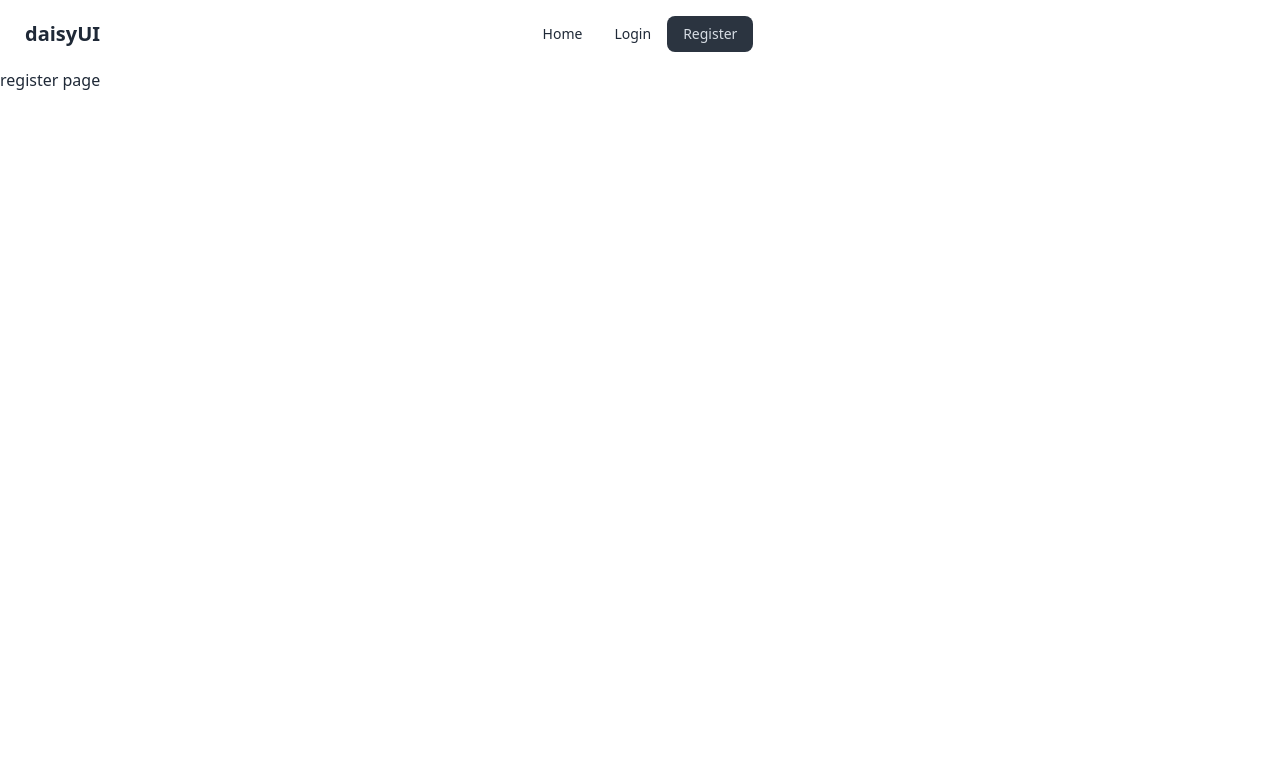
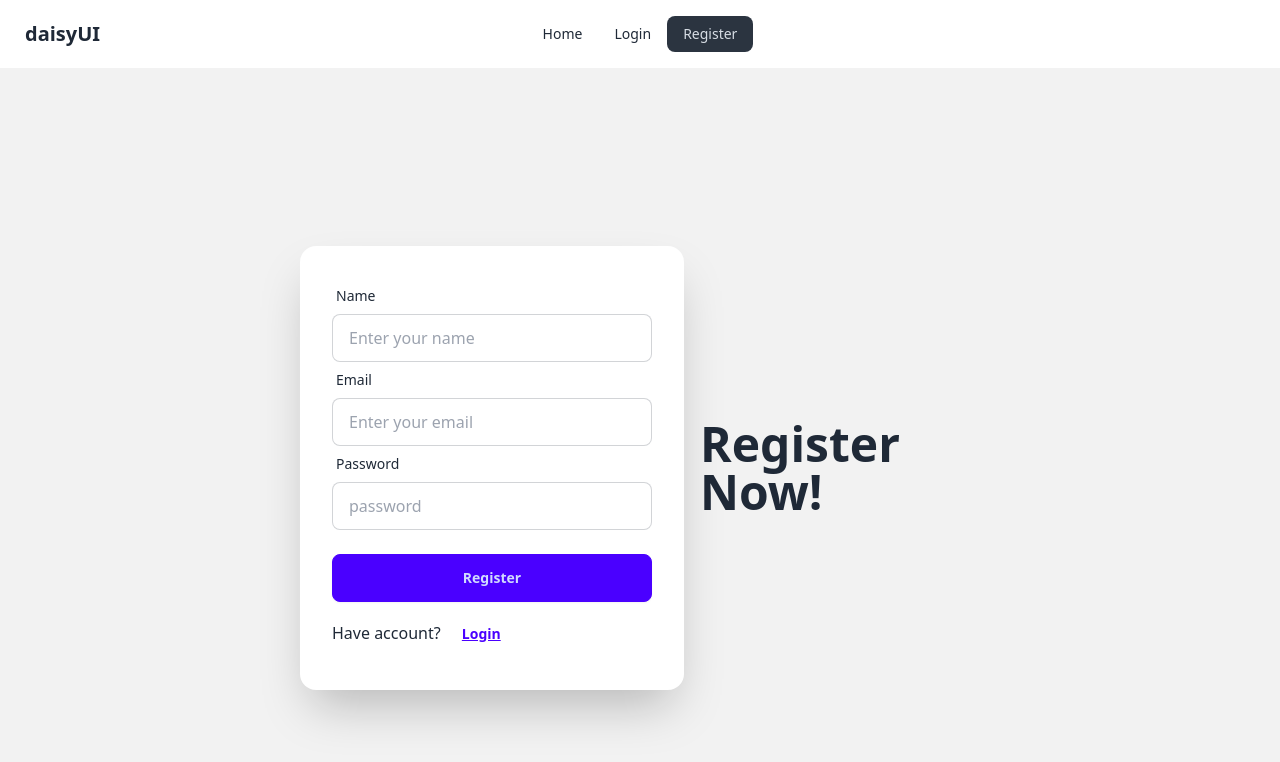
Before and after one commit to yousof-ali/private-routing, a React (Vite) app: page /register in a window 1280 px wide. Shown: the top 762 px of the page. Built offline with nearby package versions, Linux system fonts and the light colour scheme.

Commit message:
form design done

```diff
--- a/src/Components/Login/Login.jsx
+++ b/src/Components/Login/Login.jsx
@@ -1,9 +1,40 @@
+import { Link } from "react-router-dom";
 
 
 const Login = () => {
     return (
-        <div>
-            <p>This is login page </p>
+        <div className="hero bg-base-200 min-h-screen">
+            <div className="hero-content flex-col lg:flex-row-reverse">
+                <div className="text-center lg:text-left">
+                    <h1 className="text-5xl font-bold">Login Now!</h1>
+
+                </div>
+                <div className="card bg-base-100 w-full max-w-sm shrink-0 shadow-2xl">
+                    <div className="card-body">
+                        <form>
+                            <div className="form-control">
+                                <label className="label">
+                                    <span className="label-text">Email</span>
+                                </label>
+                                <input type="email" placeholder="Enter your email" name="email" className="input input-bordered" required />
+                            </div>
+                            <div className="form-control">
+                                <label className="label">
+                                    <span className="label-text">Password</span>
+                                </label>
+                                <input type="password" placeholder="password" name="password" className="input input-bordered" required />
+                                <label className="label">
+                                    <a href="#" className="label-text-alt link link-hover">Forgot password?</a>
+                                </label>
+                            </div>
+                            <div className="form-control mt-6">
+                                <button className="btn btn-primary">Login</button>
+                            </div>
+                        </form>
+                        <p>New? <Link to={"/register"} className="btn btn-link">Register</Link></p>
+                    </div>
+                </div>
+            </div>
         </div>
     );
 };
--- a/src/Components/Register/Register.jsx
+++ b/src/Components/Register/Register.jsx
@@ -1,9 +1,43 @@
+import { Link } from "react-router-dom";
 
 
 const Register = () => {
     return (
-        <div>
-            <p>register page</p>
+        <div className="hero bg-base-200 min-h-screen">
+            <div className="hero-content flex-col lg:flex-row-reverse">
+                <div className="text-center lg:text-left">
+                    <h1 className="text-5xl font-bold">Register Now!</h1>
+
+                </div>
+                <div className="card bg-base-100 w-full max-w-sm shrink-0 shadow-2xl">
+                    <div className="card-body">
+                        <form>
+                            <div className="form-control">
+                                <label className="label">
+                                    <span className="label-text">Name</span>
+                                </label>
+                                <input type="text" placeholder="Enter your name" name="name" className="input input-bordered" required />
+                            </div>
+                            <div className="form-control">
+                                <label className="label">
+                                    <span className="label-text">Email</span>
+                                </label>
+                                <input type="email" placeholder="Enter your email" name="email" className="input input-bordered" required />
+                            </div>
+                            <div className="form-control">
+                                <label className="label">
+                                    <span className="label-text">Password</span>
+                                </label>
+                                <input type="password" placeholder="password" name="password" className="input input-bordered" required />
+                            </div>
+                            <div className="form-control mt-6">
+                                <button className="btn btn-primary">Register</button>
+                            </div>
+                        </form>
+                        <p>Have account? <Link to={"/login"} className="btn btn-link">Login</Link></p>
+                    </div>
+                </div>
+            </div>
         </div>
     );
 };
```
